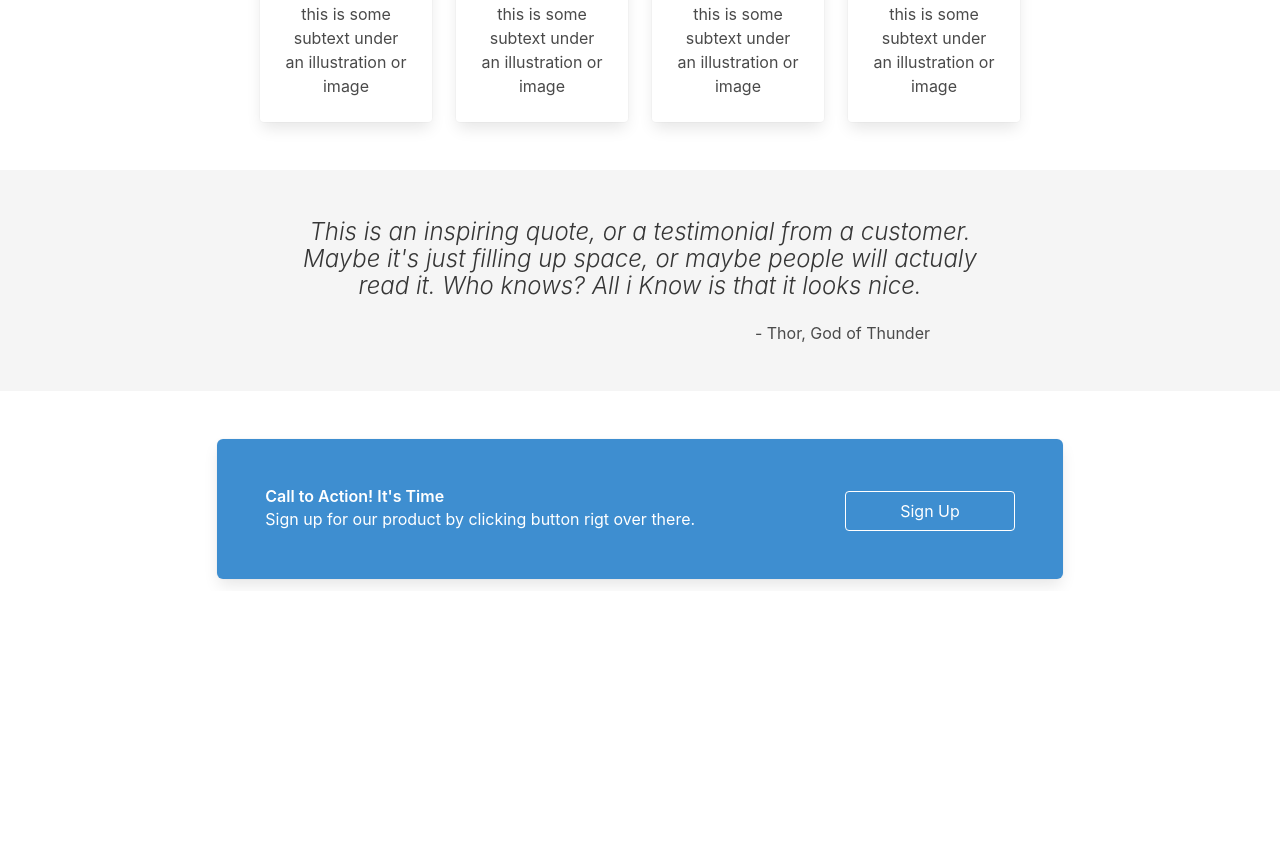
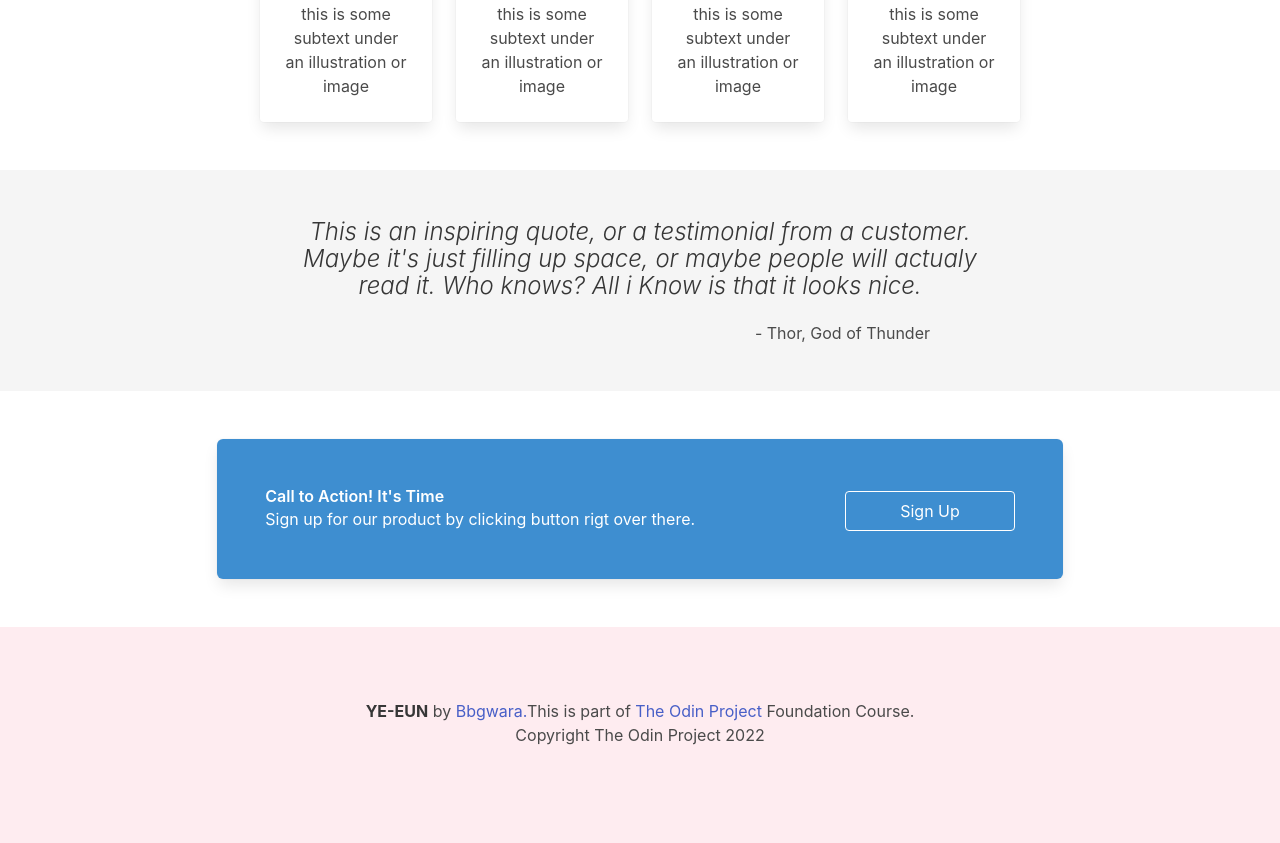
Before and after one commit to itsbbgawara/landing-page, a plain HTML site: page index.html in a window 1280 px wide. Shown: the part 825-1668 px from the top of the page. Before the commit the page ends 1416 px from the top, so only its background shows below. Drawn offline with nearby package versions, Linux system fonts and the light colour scheme.

Commit message:
add footer section and some minor changes

```diff
--- a/index.html
+++ b/index.html
@@ -123,7 +123,7 @@
           </div>
         </div>
     </section>
-    <section class="pt-6">
+    <section class="pt-6 pb-6">
         <div class="columns is-centered">
             <div class="column is-two-thirds">
                 <div class="box has-background-info">
@@ -140,5 +140,11 @@
             </div>
         </div>
     </section>
+    <footer class="footer pt-6 has-background-danger-light">
+        <div class="content has-text-centered pt-5">
+            <p><strong>YE-EUN</strong> by <a href="">Bbgwara.</a>This is part of <a href="">The Odin Project</a> Foundation Course.</br>
+            Copyright The Odin Project 2022</p>
+        </div>
+    </footer>
 </body>
 </html>
```
